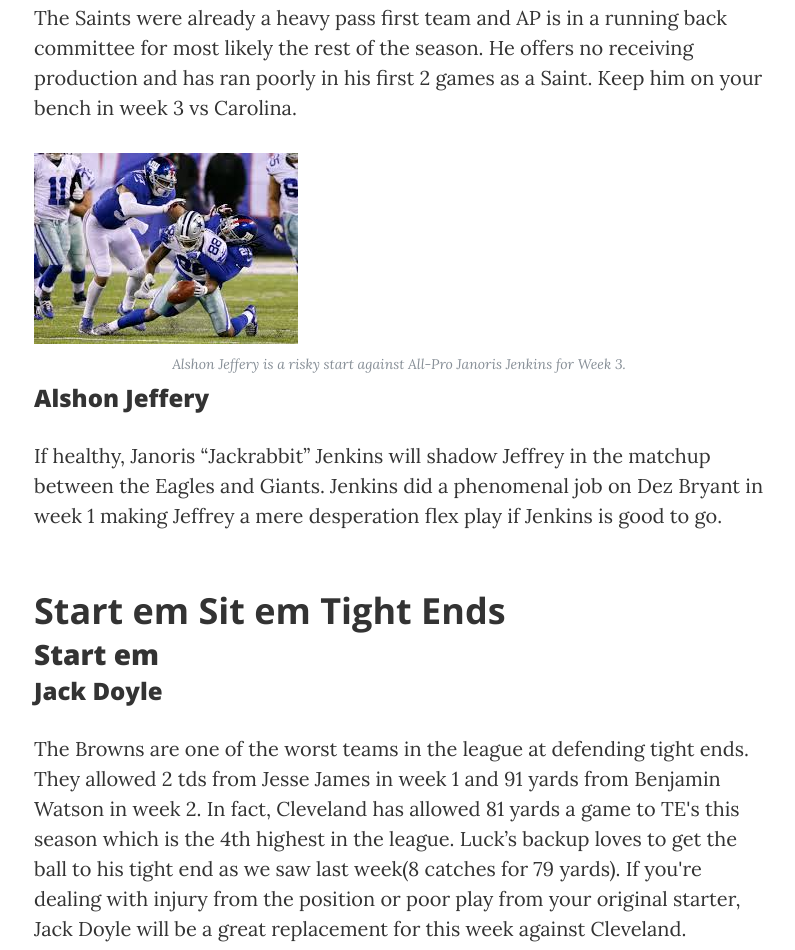
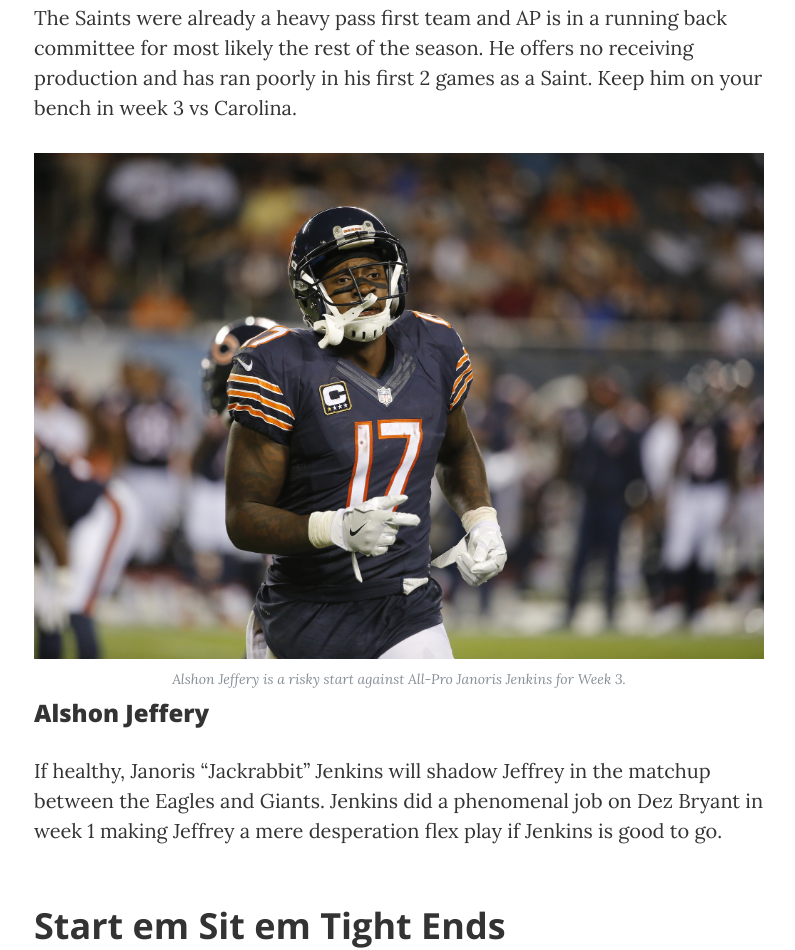
Before and after one commit to muazthegoat/muazthegoat.github.io, a website: page post.html in a window 1280 px wide. Shown: the part 2934-3884 px from the top of the page, without its empty margins (241-1036 px from the left). Drawn offline with nearby package versions, Linux system fonts and the light colour scheme.

Commit message:
Update post.html

```diff
--- a/post.html
+++ b/post.html
@@ -130,7 +130,7 @@ Atlanta is one of the best offenses in the league and Detroit will be forced to
             <p>The Saints were already a heavy pass first team and AP is in a running back committee for most likely the rest of the season. He offers no receiving production and has ran poorly in his first 2 games as a Saint. Keep him on your bench in week 3 vs Carolina.</p>
 
             <a href="#">
-              <img class="img-fluid" src="img/jenkins.jpg" alt="">
+              <img class="img-fluid" src="img/Alshon.jpg" alt="">
             </a>
             <span class="caption text-muted">Alshon Jeffery is a risky start against All-Pro Janoris Jenkins for Week 3.</span>
 
```
